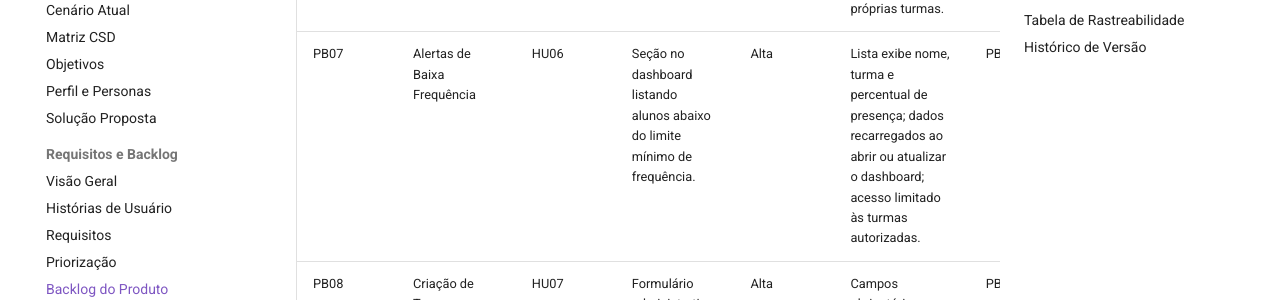
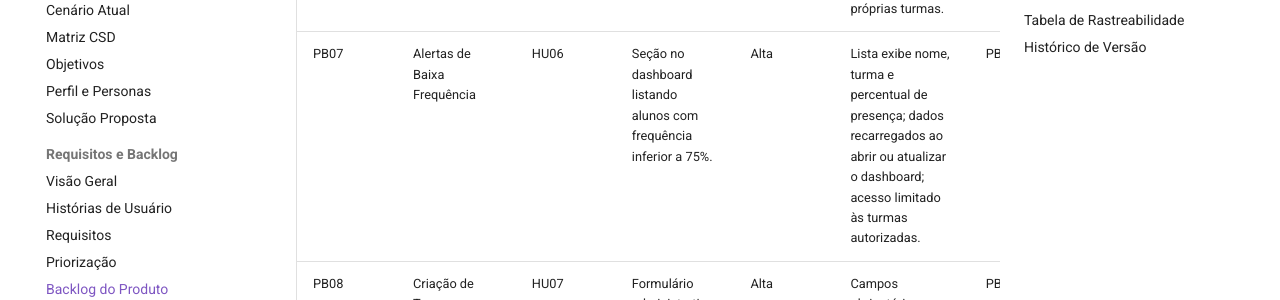
Before and after one commit to menali17/ClassHub, an MkDocs documentation site: the page built from docs/backlog/backlog_produto.md, in a window 1280 px wide and 900 px high, scrolled down 1734 px. Shown: the part 214-514 px from the top of the window. Built offline with MkDocs 1.6.1 and Material for MkDocs 9.7.7, drawn with Linux system fonts in a browser that asks for light colours; comment, search, counter and statistics services are not loaded.

Commit message:
docs: detalha criterio de baixa frequencia

```diff
--- a/docs/backlog/backlog_produto.md
+++ b/docs/backlog/backlog_produto.md
@@ -26,7 +26,7 @@ O Product Backlog é uma lista priorizada dos itens de desenvolvimento derivados
 | PB04 | Edição de Dados Cadastrais | HU03 | Formulário para edição de nome, e-mail, senha e foto de perfil. | Média | Validação de formato de e-mail; confirmação de senha atual para alteração de senha; feedback visual em até 3 segundos. | PB01 | RF04 |
 | PB05 | Diferenciação de Perfis de Acesso | HU04 | Controle de perfis: aluno, professor e administrador com permissões distintas. | Alta | Identificação de perfil no login; menus e ações adaptados ao perfil; perfis testados individualmente. | PB01 | RF05 |
 | PB06 | Indicadores e Gráficos do Dashboard | HU05 | Cards de indicadores para professor e administrador, com gráficos adicionais no dashboard administrativo. | Alta | Valores calculados automaticamente; gráficos administrativos exibidos quando houver registros; professor limitado às próprias turmas. | PB05 | RF06, RF07, RF08, RF24 |
-| PB07 | Alertas de Baixa Frequência | HU06 | Seção no dashboard listando alunos abaixo do limite mínimo de frequência. | Alta | Lista exibe nome, turma e percentual de presença; dados recarregados ao abrir ou atualizar o dashboard; acesso limitado às turmas autorizadas. | PB06 | RF09 |
+| PB07 | Alertas de Baixa Frequência | HU06 | Seção no dashboard listando alunos com frequência inferior a 75%. | Alta | Lista exibe nome, turma e percentual de presença; dados recarregados ao abrir ou atualizar o dashboard; acesso limitado às turmas autorizadas. | PB06 | RF09 |
 | PB08 | Criação de Turmas | HU07 | Formulário administrativo para cadastrar turmas e definir o professor responsável. | Alta | Campos obrigatórios validados; professor ativo; código único; confirmação visual em até 3 segundos. | PB05 | RF10 |
 | PB09 | Edição de Turmas | HU08 | Funcionalidade administrativa para editar informações e o professor responsável. | Alta | Dados validados; alterações persistidas; confirmação visual em até 3 segundos. | PB08 | RF11 |
 | PB10 | Remoção de Turmas | HU09 | Funcionalidade administrativa para excluir turmas com confirmação prévia. | Média | Diálogo de confirmação; turma removida da listagem; confirmação visual em até 3 segundos. | PB08 | RF12 |
```
